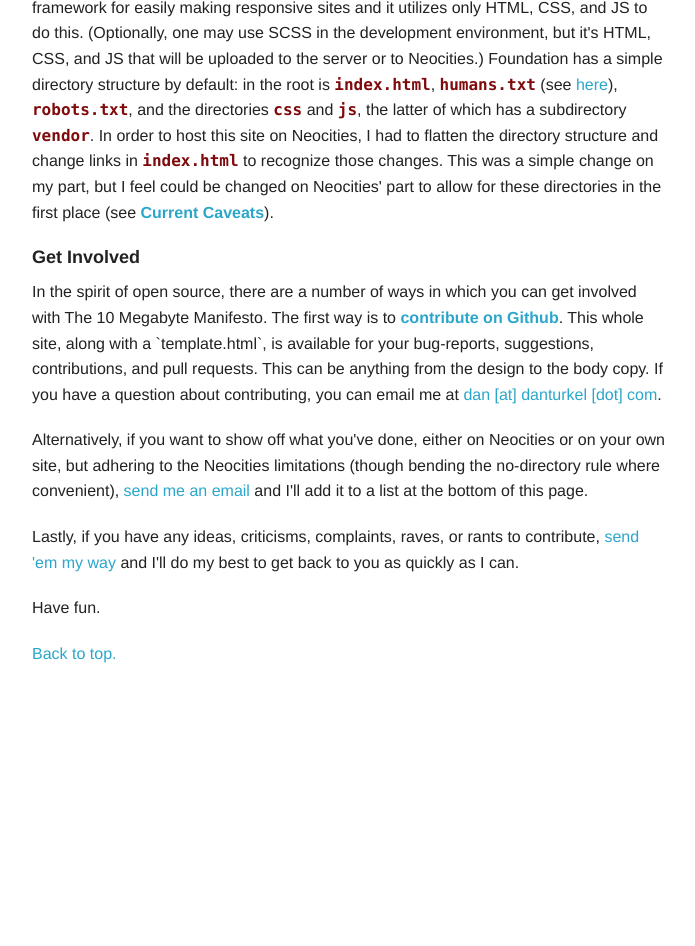
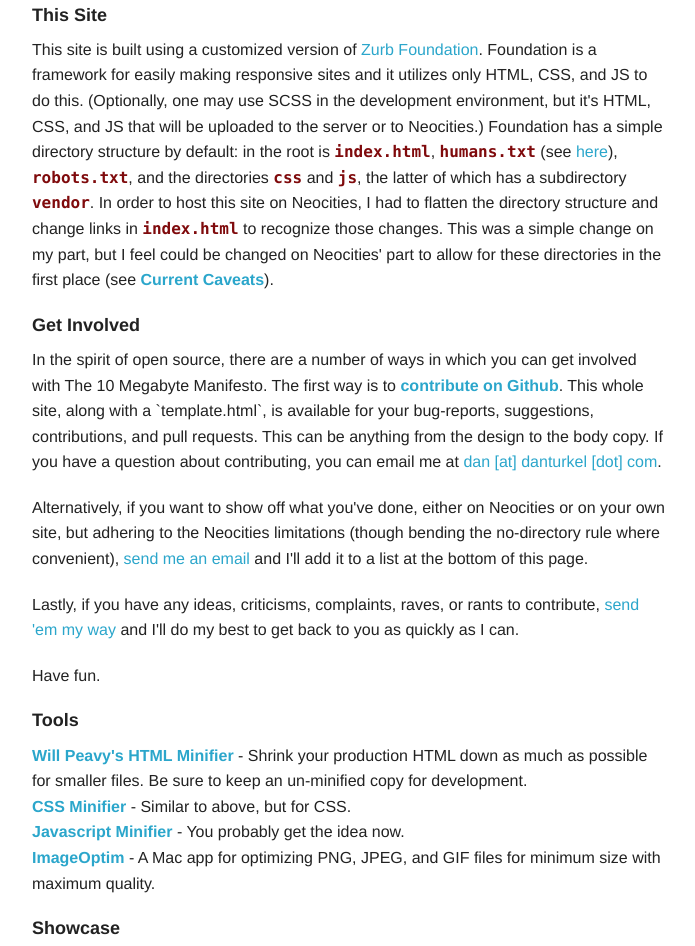
Before and after one commit to daturkel/10mbmanifesto, a plain HTML site: page index.html in a window 1280 px wide. Shown: the part 1851-2797 px from the top of the page, without its empty margins (373-1068 px from the left). Before the commit the page ends 2537 px from the top, so only its background shows below. Drawn offline with Linux system fonts and the light colour scheme.

Commit message:
added note to readme, added tools and showcase to index

```diff
--- a/index.html
+++ b/index.html
@@ -30,9 +30,11 @@
                 <li><strong><a href="#currentcaveats">Current Caveats</a></strong></li>
                 <li><strong><a href="#thissite">This Site</a></strong></li>
                 <li><strong><a href="#getinvolved">Get Involved</a></strong></li>
+                <li><strong><a href="#showcase">Showcase</a></strong></li>
             </ul>
         </div>
         <div class="large-8 columns">
+            <p>Note: I am not affiliated with the Neocities team. I just think it's a great service and was inspired by the comments <a href="https://news.ycombinator.com/item?id=5918724" title="On Hacker News">here</a> and <a href="https://news.ycombinator.com/item?id=5957850" title="On Hacker News 2">here</a> to do a little write-up about it.</p>
             <a name="introduction"></a>
             <h5>Introduction</h5>
             <p>This site is hosted on <a href="http://neocities.org/" title="Neocities">Neocities.org</a>. Neocities imposes limitations on what you can host and serve. For one, your files may only be HTML, images, markdown, javascript, or CSS. That means no PHP or Rails or databases or anything like that. Furthermore, you only get <strong>10 megabytes</strong> of space (though this limit may be raised in the future). </p>
@@ -59,6 +61,21 @@
             <p>Alternatively, if you want to show off what you've done, either on Neocities or on your own site, but adhering to the Neocities limitations (though bending the no-directory rule where convenient), <a href="mailto:dan@danturkel.com">send me an email</a> and I'll add it to a list at the bottom of this page.</p>
             <p>Lastly, if you have any ideas, criticisms, complaints, raves, or rants to contribute, <a href="mailto:dan@danturkel.com">send 'em my way</a> and I'll do my best to get back to you as quickly as I can.</p>
             <p>Have fun.</p>
+            <a name="tools"></a>
+            <h5>Tools</h5>
+            <ul class="no-bullet">
+                <li><strong><a href="http://www.willpeavy.com/minifier/" title="HTML Minifier">Will Peavy's HTML Minifier</a></strong> - Shrink your production HTML down as much as possible for smaller files. Be sure to keep an un-minified copy for development.</li>
+                <li><strong><a href="http://cssminifier.com/" title="CSS Minifier">CSS Minifier</a></strong> - Similar to above, but for CSS.</li>
+                <li><strong><a href="http://javascript-minifier.com/" title="Javascript Minifier">Javascript Minifier</a></strong> - You probably get the idea now.</li>
+                <li><strong><a href="http://imageoptim.com/" title="ImageOptim">ImageOptim</a></strong> - A Mac app for optimizing PNG, JPEG, and GIF files for minimum size with maximum quality.</li>
+            </ul>
+            <a name="showcase"></a>
+            <h5>Showcase</h5>
+            <p style="margin-bottom: 0"><em>Note: By default, I'll assume you don't want your name or email published here just for your privacy. If you email/emailed me a link and do want your name and/or email put next to your link, please let me know.</em></p>
+            <ul class="no-bullet">
+                <li><strong><a href="http://qz.neocities.org/" title="Qz.neocities.org">qz.neocities.org</a></strong> - A Neocities presence for qz.com. This page allows for a lightbox-esque slideshow through articles on the main site and is also optimized for tablets.</li>
+                <li><strong><a href="http://scientists.neocities.org/" Title="Scientists.neocities.org">Scientists</a></strong> - On the simpler side, this site uses JS to let scientists know how much time they have left to invent hoverboots (in order to fulfill the prophecy of Back to the Future Part II).</li>
+            </ul>
             <p><a href="#top" title="Back to top">Back to top.</a><p>
         </div>
         <div class="large-1 columns">
```
Also changed, not shown: 1 other file.
